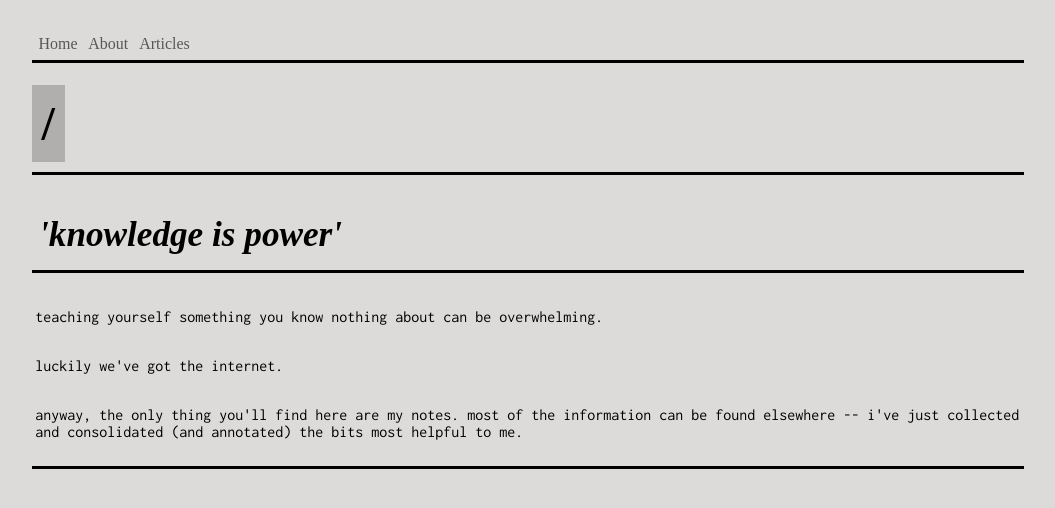
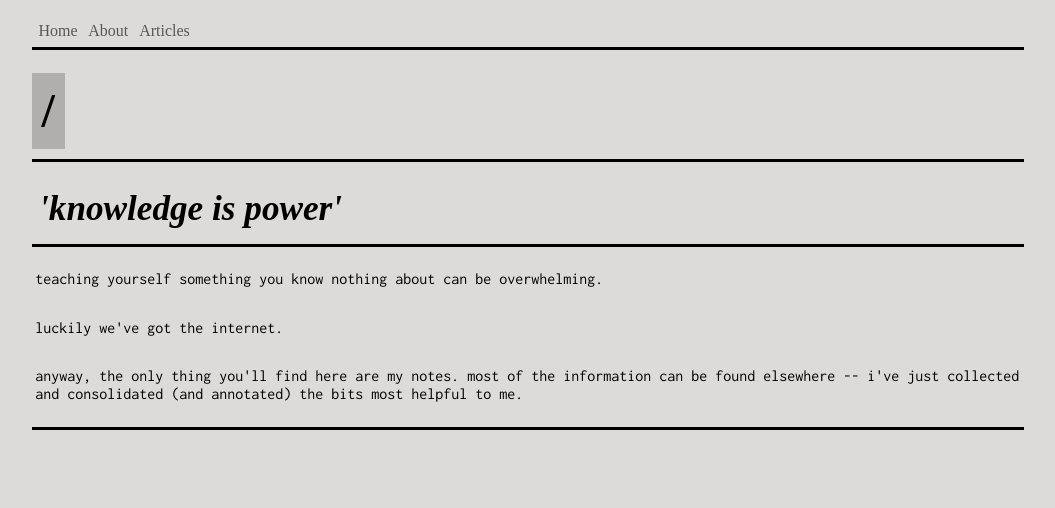
Before and after one commit to msawangwan/msawangwan.github.io, a Jekyll site: the page built from index.html, in a window 1280 px wide. Shown: the top 508 px of the page, without its empty margins (112-1167 px from the left). Built offline with Jekyll 4.4.1, drawn with Linux system fonts in a browser that asks for light colours; some web fonts are replaced.

Commit message:
messing with margins

```diff
--- a/css/style.css
+++ b/css/style.css
@@ -24,7 +24,7 @@ div {
 .nav-container,
 .content-container {
   width: 100%;
-  margin: 2em auto;
+  margin: 1.2em auto; /* 2em was good but too much height */
   padding .5em;
   border-bottom: 0.2em solid #000000;
 }
```
